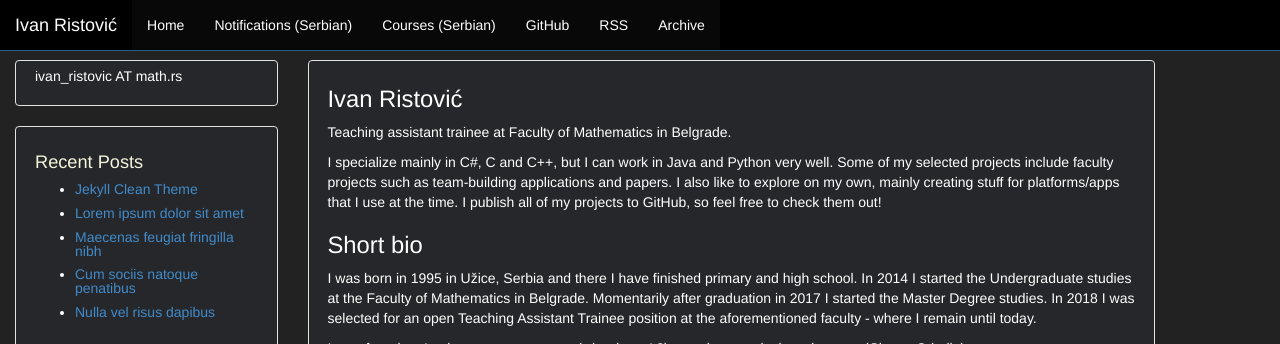
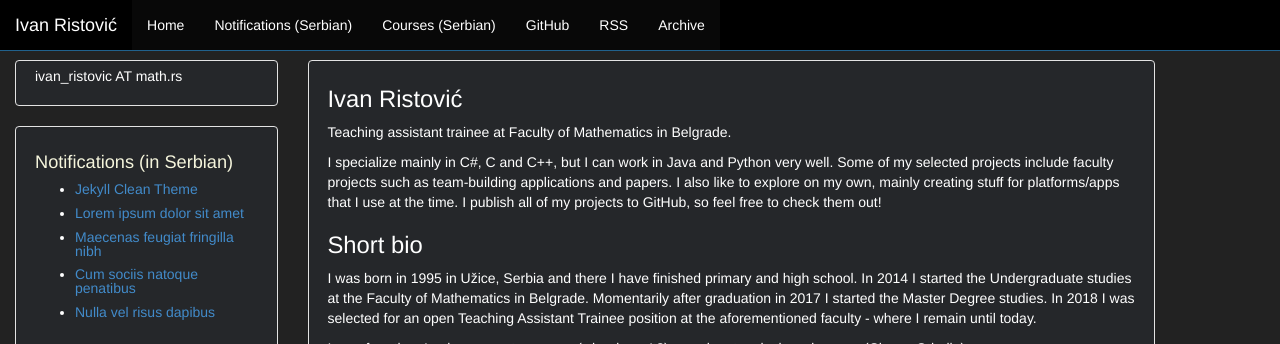
Before and after one commit to ivan-ristovic/ivan-ristovic.github.io, a Jekyll site: the page built from index.html, in a window 1280 px wide. Shown: the top 344 px of the page. Built offline with Jekyll 4.4.1, drawn with Linux system fonts in a browser that asks for light colours; the list of posts is cut into pages by our own code.

Commit message:
Fix pagination for notifications

```diff
--- a/_config.yml
+++ b/_config.yml
@@ -31,6 +31,7 @@
 disqus: ''
 
 permalink: /:year/:month/:title
+paginate_path: "notifications/page:num/"
 paginate: 3
 
 highlighter: rouge
--- a/_includes/header.html
+++ b/_includes/header.html
@@ -31,7 +31,7 @@
                 <ul class="nav navbar-nav">
                     <li class="active"><a href="{{ site.baseurl }}/">Home</a></li>
                     <li class="active visible-xs-block"><a href="{{ site.baseurl }}/links.html">Links</a></li>
-                    <li class="active"><a href="{{ site.baseurl }}/notifications.html">Notifications (Serbian)</a></li>
+                    <li class="active"><a href="{{ site.baseurl }}/notifications">Notifications (Serbian)</a></li>
                     <li class="active"><a href="{{ site.baseurl }}/courses.html">Courses (Serbian)</a></li>
                     {% if site.github != '' %}
                     <li class="active"><a href="https://github.com/{{ site.github }}">GitHub</a></li>
--- a/_includes/sidebar.html
+++ b/_includes/sidebar.html
@@ -3,7 +3,7 @@
 </div>
 
 <div class="sidebar well">
-    <h1>Recent Posts</h1>
+    <h1>Notifications (in Serbian)</h1>
     <ul>
         {% for post in site.posts limit:5 %}
           <li><a href="{{ site.baseurl}}{{ post.url }}">{{ post.title }}</a></li>
```
Also changed, not shown: notifications/index.html (renamed from notifications.html).
